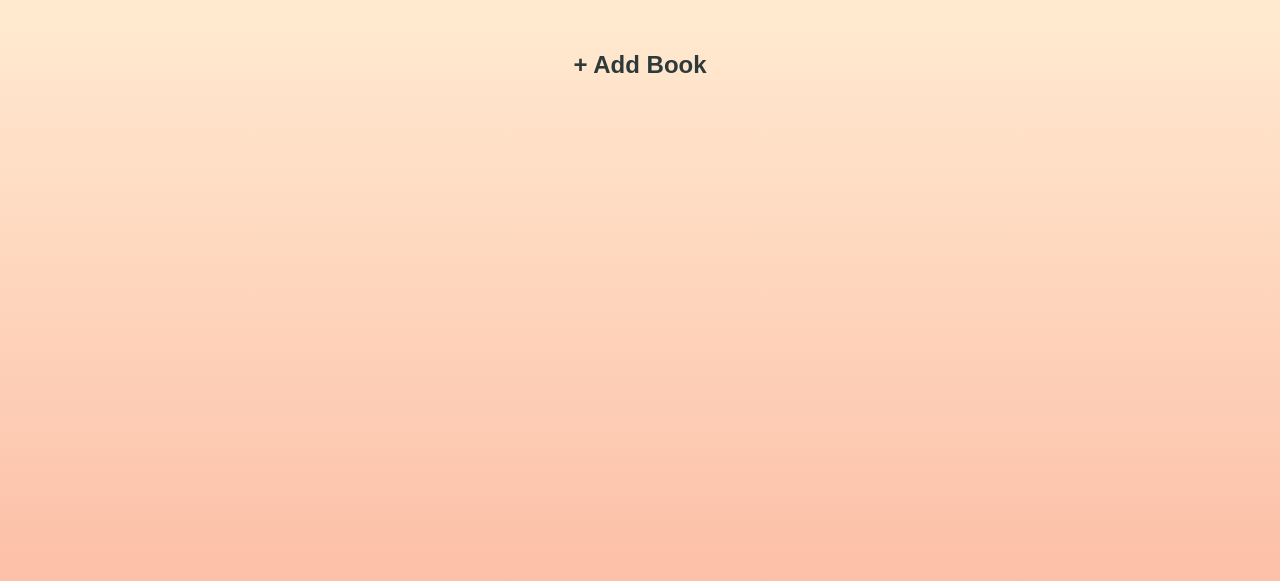
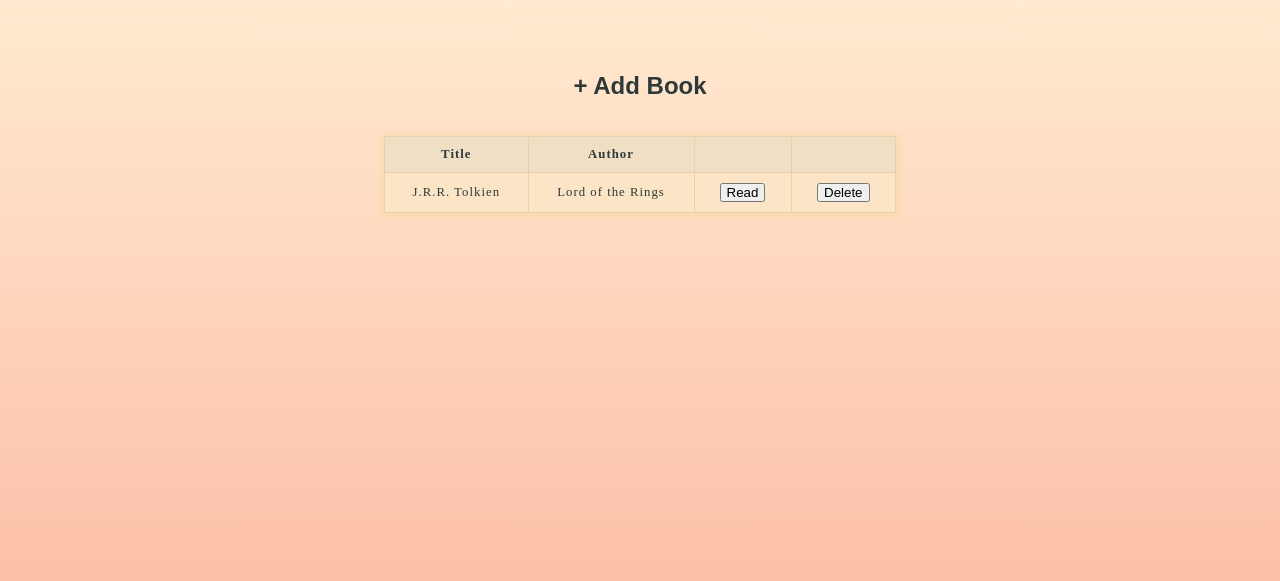
Before and after one commit to Monkey-D-Brenji/Library, a plain HTML site: page index.html in a window 1280 px wide. Shown: the part 97-678 px from the top of the page. Drawn offline with Linux system fonts and the light colour scheme.

Commit message:
Add table and style

```diff
--- a/index.html
+++ b/index.html
@@ -35,7 +35,30 @@
         <div class="add-button">
           <button>+ Add Book</button>
         </div>
-        <div class="book-library"></div>
+        <div class="book-library">
+          <table>
+            <thead>
+              <tr>
+                <th>Title</th>
+                <th>Author</th>
+                <th></th>
+                <th></th>
+              </tr>
+            </thead>
+            <tbody>
+              <tr>
+                <td>J.R.R. Tolkien</td>
+                <td>Lord of the Rings</td>
+                <td>
+                  <button class="table-button">Read</button>
+                </td>
+                <td>
+                  <button class="table-button">Delete</button>
+                </td>
+              </tr>
+            </tbody>
+          </table>
+        </div>
       </div>
     </div>
   </body>
--- a/style.css
+++ b/style.css
@@ -6,6 +6,10 @@
 :root {
   --font: #2e3a3a;
   --hover: #ebceae;
+  --active: #d8b896;
+  --table-border: #fadbaf;
+  --table-odd: #ffecd2;
+  --table-even: #fce5c6;
 }
 
 /*Grid*/
@@ -35,6 +39,11 @@ h1 {
   grid-template-rows: 100px;
 }
 
+.add-button {
+  display: grid;
+  justify-content: center;
+}
+
 /*Form*/
 
 .form {
@@ -57,3 +66,48 @@ h1 {
   cursor: pointer;
   background-color: var(--hover);
 }
+
+.add-button > button:active {
+  background-color: var(--active);
+}
+
+.table-button {
+  padding: 0px 5px;
+}
+
+/*Table*/
+
+table {
+  border-collapse: collapse;
+  border: 1px solid var(--table-border);
+  box-shadow: 1px 1px 5px 3px var(--table-border);
+  letter-spacing: 1px;
+  font-size: 0.8rem;
+  width: 40vw;
+}
+
+td,
+th {
+  border: 1px solid var(--hover);
+  padding: 10px 20px;
+}
+
+th {
+  background-color: #f1dfc5;
+}
+
+td {
+  text-align: center;
+}
+
+tr:nth-child(even) td {
+  background-color: var(--table-even);
+}
+
+tr:nth-child(odd) td {
+  background-color: var(--table-even);
+}
+
+caption {
+  padding: 10px;
+}
```
